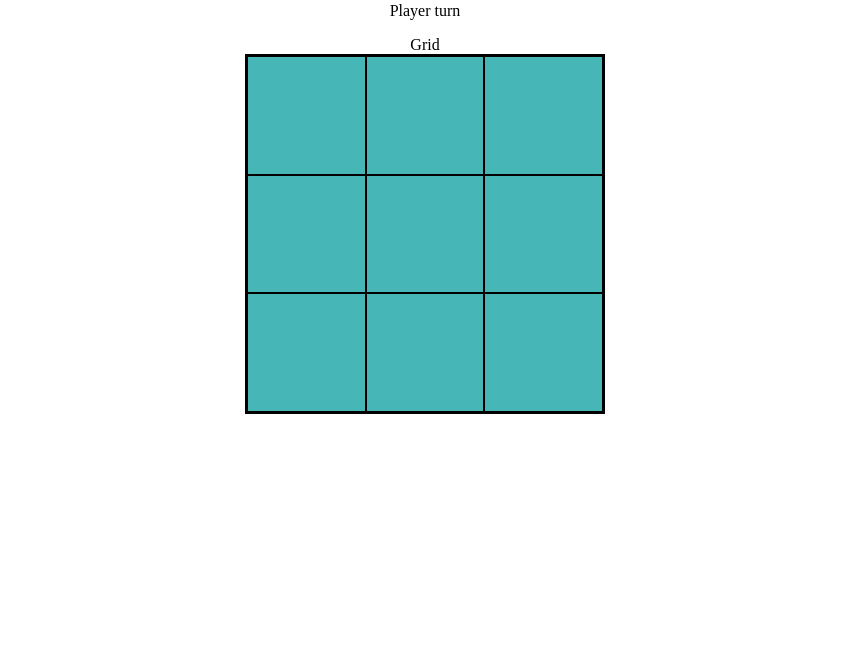
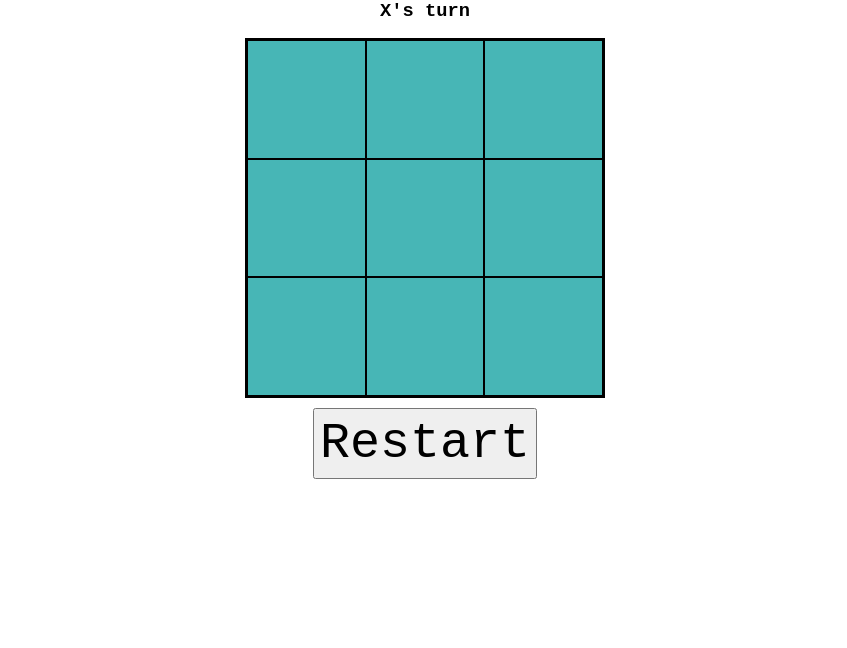
Before and after one commit to MustafaOzgur59/Top-TicTacToe, a plain HTML site: page index.html in a window 1280 px wide. Shown: the part 152-800 px from the top of the page, without its empty margins (215-1062 px from the left). Drawn offline with Linux system fonts and the light colour scheme.

Commit message:
Final version

```diff
--- a/index.html
+++ b/index.html
@@ -9,9 +9,8 @@
   </head>
   <body>
     <h1>Tic Tac Toe</h1>
-    <p id="turn">Player turn</p>
+    <h3 id="turn">X's turn</h3>
     <div class="container">
-      Grid
       <div class="gridContainer">
         <div class="gridItem" data-order="0"></div>
         <div class="gridItem" data-order="1"></div>
@@ -23,6 +22,7 @@
         <div class="gridItem" data-order="7"></div>
         <div class="gridItem" data-order="8"></div>
       </div>
+      <button id="restart">Restart</button>
     </div>
     <script src="main.js"></script>
   </body>
--- a/style.css
+++ b/style.css
@@ -3,6 +3,7 @@
   padding: 0;
   box-sizing: border-box;
   text-align: center;
+  font-family: "Courier New", Courier, monospace;
 }
 body {
   display: flex;
@@ -19,6 +20,7 @@ h1 {
 .gridContainer {
   display: grid;
   grid-template-columns: repeat(3, 1fr);
+  grid-template-rows: repeat(3, 1fr);
   border: 2px solid black;
   width: 360px;
   height: 360px;
@@ -30,5 +32,11 @@ h1 {
   display: flex;
   align-items: center;
   justify-content: center;
-  font-size: 100px;
+  font-size: 75px;
 }
+
+#restart {
+  margin-top: 10px;
+  padding: 5px;
+  font-size: 50px;
+}
```
